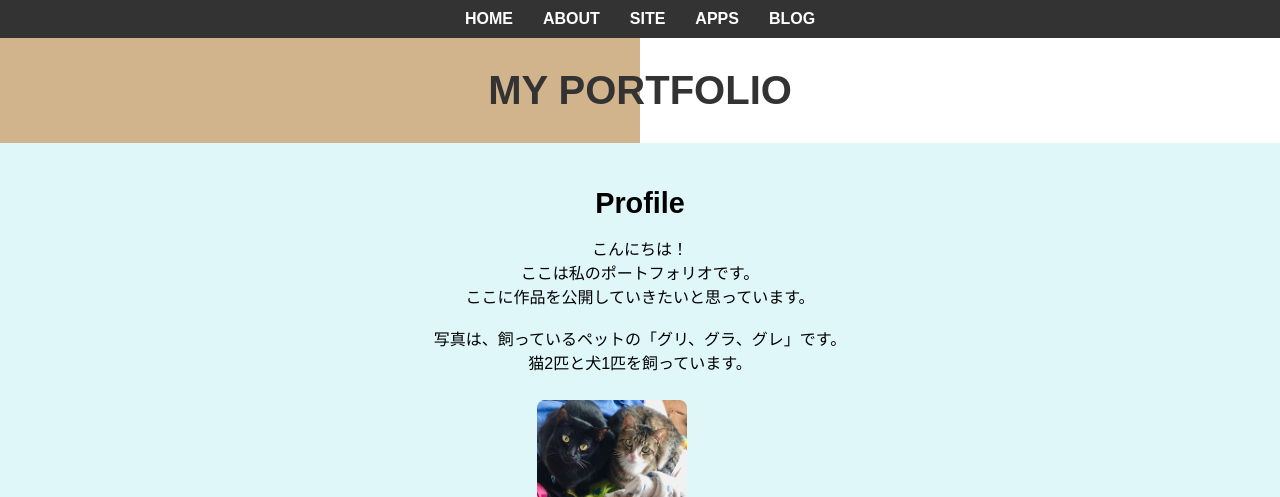
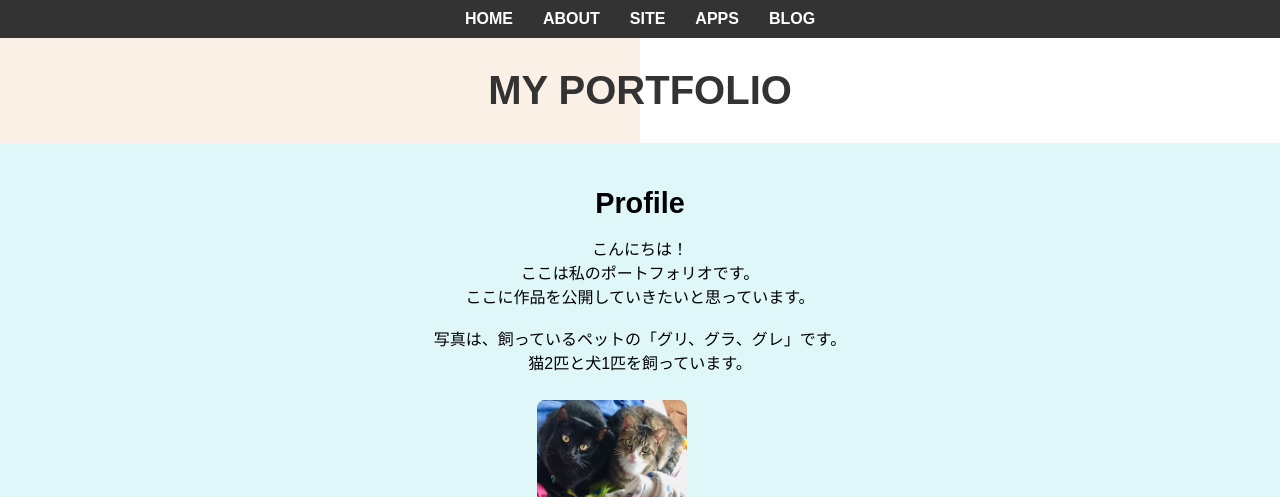
Before and after one commit to rin673/rin673.github.io, a plain HTML site: page index.html in a window 1280 px wide. Shown: the top 497 px of the page. Drawn offline with Linux system fonts and the light colour scheme.

Commit message:
Update style.css

```diff
--- a/style.css
+++ b/style.css
@@ -3,7 +3,7 @@ body {
   font-family: Arial, sans-serif;
   margin: 0;
   padding: 0;
-  background: linear-gradient(to right, #d2b48c 50%, #ffffff 50%);
+  background: linear-gradient(to right, #FAF0E6 50%, #ffffff 50%);
   /* #d2b48c はモカブラウン */
   background-size: 100% 100%;
   background-repeat: no-repeat;
```
